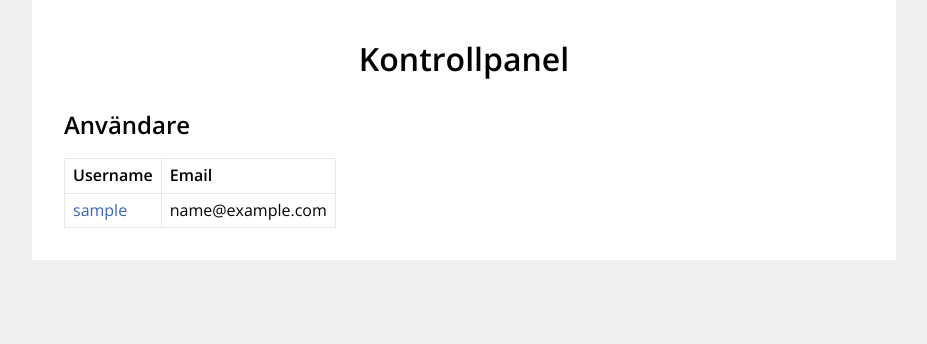
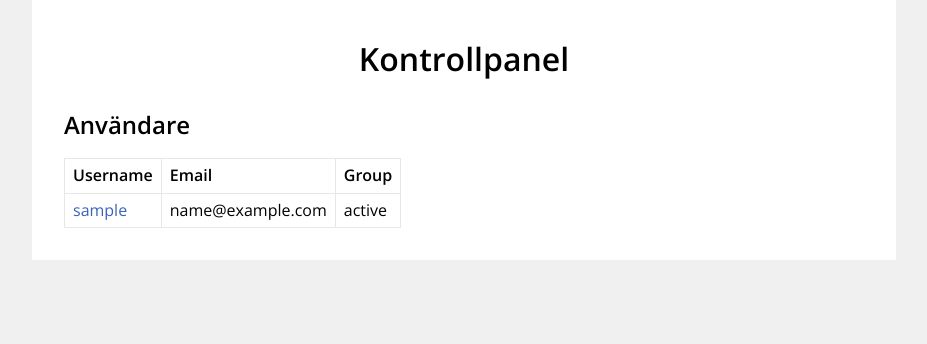
Before and after one commit to arvid220u/turingsgang, a Flask app: template templates/controlpanel.html in a window 1280 px wide. Shown: the part 84-428 px from the top of the page, without its empty margins (176-1103 px from the left). Run offline with Flask 2, Linux system fonts and the light colour scheme; the template is opened without the code that fills it: most values are stand-ins (such as "Sample title", 1, 10 or a date in 2020).

Commit message:
Update control panel

```diff
--- a/app.py
+++ b/app.py
@@ -895,7 +895,7 @@ def problemstats(problemid):
     return "problemstats"
 
 
-@app.route("/userstats/<userid>")
+@app.route("/user/<userid>")
 def userstats(userid):
     if not logged_in():
         return abort(404)
--- a/templates/controlpanel.html
+++ b/templates/controlpanel.html
@@ -13,11 +13,13 @@
         <tr class="tableheader">
             <td>Username</td>
             <td>Email</td>
+            <td>Group</td>
         </tr>
         {% for user in allusers %}
         <tr>
             <td><a href="{{ url_for('userstats', userid=user['userid'], _external=True, _scheme='https') }}">{{ user['username'] }}</a></td>
             <td>{{ user['email'] }}</td>
+            <td>{{ user['groupstatus'] }}</td>
         </tr>
         {% endfor %}
     </table>
```
